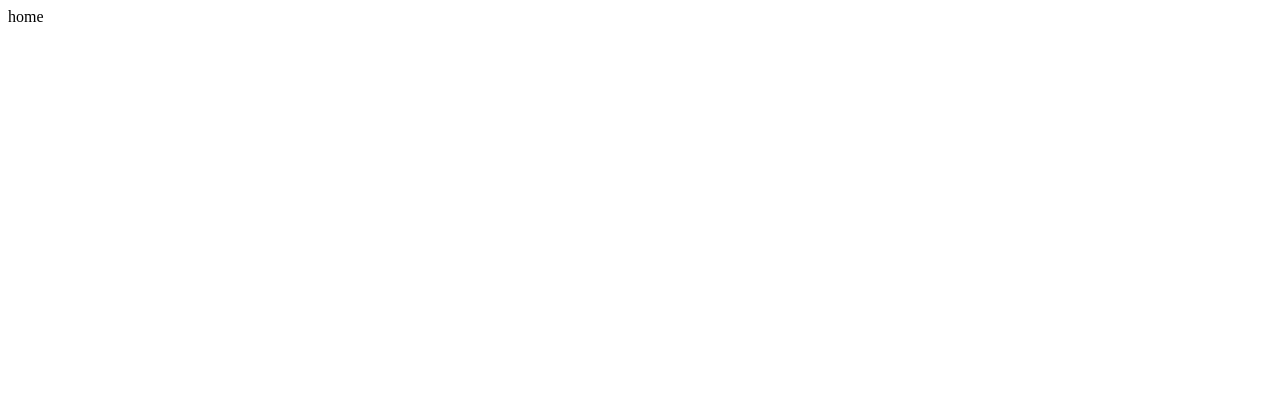
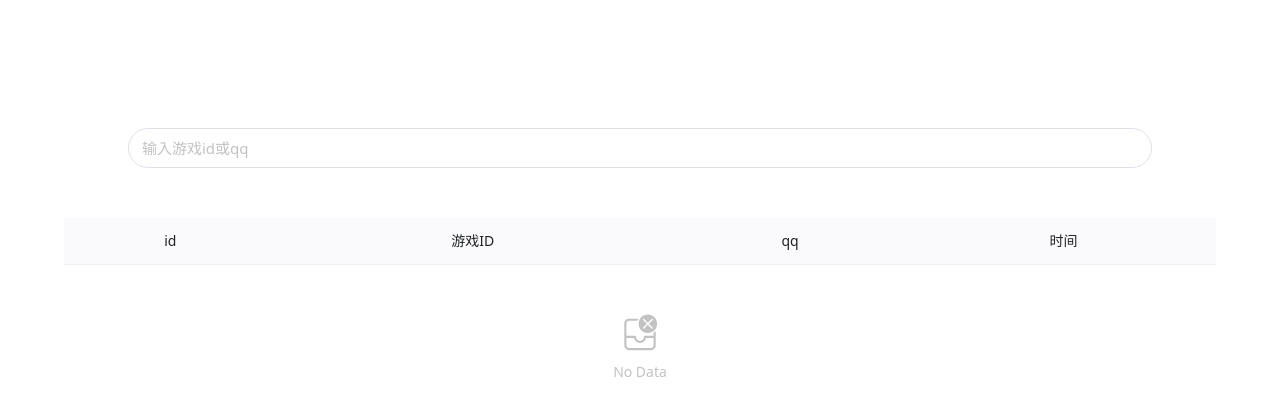
Before and after one commit to moonmcbe/web, a Vue app: page / in a window 1280 px wide. Shown: the top 416 px of the page. Built offline with nearby package versions, Linux system fonts and the light colour scheme.

Commit message:
feat: 查询

```diff
--- a/package.json
+++ b/package.json
@@ -10,6 +10,7 @@
   },
   "dependencies": {
     "axios": "^0.27.2",
+    "dayjs": "^1.11.4",
     "less": "^4.1.2",
     "naive-ui": "^2.32.1",
     "pinia": "^2.0.14",
--- a/src/App.vue
+++ b/src/App.vue
@@ -3,7 +3,10 @@
 </script>
 
 <template>
-  <router-view></router-view>
+  <n-loading-bar-provider>
+    <!-- <content /> -->
+    <router-view></router-view>
+  </n-loading-bar-provider>
 </template>
 
 <style lang="less" scoped>
--- /dev/null
+++ b/src/apis/query.ts
@@ -0,0 +1,9 @@
+import request from '../utils/request'
+
+export default (name?:string, qq?:string) => request({
+  url: '/query',
+  method: 'post',
+  data: {
+    name, qq
+  }
+})
--- a/src/pages/Home.vue
+++ b/src/pages/Home.vue
@@ -1,8 +1,71 @@
 <script lang="ts" setup>
+import queryApi from '../apis/query'
+import { ref } from 'vue'
+import { useLoadingBar } from 'naive-ui'
+import type { DataTableColumns } from 'naive-ui'
+import dayjs from 'dayjs'
 
+const columns: DataTableColumns = [
+  {
+    key: 'id',
+    title: 'id',
+    align: 'center'
+
+  },
+  {
+    key: 'name',
+    title: '游戏ID',
+    align: 'center'
+  },
+  {
+    key: 'qq',
+    title: 'qq',
+    align: 'center'
+  },
+  {
+    key: 'date',
+    title: '时间',
+    render(e) {
+      console.log(e)
+      return dayjs(e.date as string).format('YYYY-MM-DD')
+    },
+    align: 'center'
+  }
+]
+
+const loadingBar = useLoadingBar()
+
+const data = ref([])
+const keyword = ref('')
+
+const query = async () => {
+  loadingBar.start()
+  const { data: res } = await queryApi(keyword.value, keyword.value)
+  data.value = res.data
+  loadingBar.finish()
+}
 </script>
 
-<template>home</template>
+<template>
+  <n-input
+    class="search"
+    size="large"
+    round
+    placeholder="输入游戏id或qq"
+    v-model:value="keyword"
+    @keydown.enter="query"
+  />
+  <n-data-table class="results" :columns="columns" :data="data" :bordered="false" :scroll-x="500" />
+</template>
 
 <style lang="less" scoped>
+.search {
+  width: 80%;
+  margin: 10% auto 50px auto;
+  display: block;
+}
+.results {
+  padding: 0 5vw;
+  box-sizing: border-box;
+}
 </style>
--- a/src/utils/request.ts
+++ b/src/utils/request.ts
@@ -1,6 +1,6 @@
 import axios from 'axios'
 
-axios.defaults.baseURL = process.env.VUE_APP_ApiBaseutl
+axios.defaults.baseURL = import.meta.env.VITE_APP_ApiBaseurl
 
 /**
  // http request 拦截器
```
Also changed, not shown: src/env.d.ts (+10 -1 lines), 2 other files (tests, documents, lock files or other folders).
